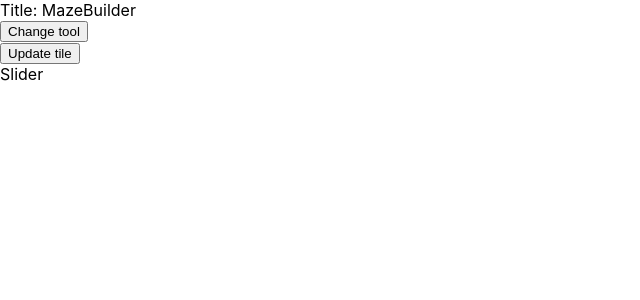
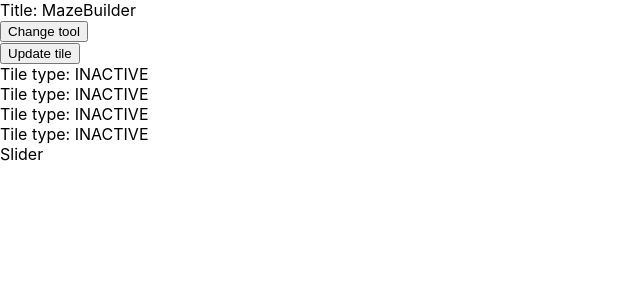
Before and after one commit to Francisco-Ibarra07/MazeBuilder, a React (Create React App) app: page / in a window 1280 px wide. Shown: the top 300 px of the page, without its empty margins (0-640 px from the left). Built offline with nearby package versions, Linux system fonts and the light colour scheme.

Commit message:
Connected Grid component to redux and flattened grid object in store

```diff
--- a/src/components/Grid.tsx
+++ b/src/components/Grid.tsx
@@ -1,22 +1,36 @@
 import React from "react";
 import { TileType } from "../types";
 import { connect, ConnectedProps } from "react-redux";
+import { RootState } from "../store/reducers/rootReducer";
 import { updateTile } from "../store/actions/gridActions";
+import Tile from "./Tile";
 
-const connector = connect();
+// Connect Redux
+const mapStateToProps = (state: RootState) => ({
+  grid: state.grid,
+});
+const connector = connect(mapStateToProps);
 type PropsFromRedux = ConnectedProps<typeof connector>;
 type GridProps = PropsFromRedux;
 
 function Grid(props: GridProps) {
-  const { dispatch } = props;
+  const { dispatch, grid } = props;
+
   const handleClick = () => {
-    dispatch(updateTile(TileType.ACTIVE, { row: 1, col: 1 }));
+    dispatch(updateTile(TileType.FINISH, { row: 1, col: 1 }));
     console.log("Updated tile");
   };
 
   return (
     <div>
       <button onClick={handleClick}>Update tile</button>
+      {grid.map((row, index) => (
+        <div className="row" key={`row-${index}`}>
+          {row.map((value, index) => (
+            <Tile key={`col-${index}`} type={value} />
+          ))}
+        </div>
+      ))}
     </div>
   );
 }
--- a/src/components/Tile.tsx
+++ b/src/components/Tile.tsx
@@ -1,7 +1,14 @@
 import React from "react";
+import { TileType } from "../types";
 
-function Tile() {
-  return <div>Tile</div>;
+type TileProps = {
+  type: TileType;
+};
+
+function Tile(props: TileProps) {
+  const { type } = props;
+
+  return <div>Tile type: {type}</div>;
 }
 
 export default Tile;
--- a/src/types/index.ts
+++ b/src/types/index.ts
@@ -1,10 +1,10 @@
 export enum TileType {
-  INACTIVE,
-  ACTIVE,
-  ROADBLOCK,
-  START,
-  FINISH,
-  PORTAL,
+  INACTIVE = "INACTIVE",
+  ACTIVE = "ACTIVE",
+  ROADBLOCK = "ROADBLOCK",
+  START = "START",
+  FINISH = "FINISH",
+  PORTAL = "PORTAL",
 }
 
 export enum TooltipTypes {
```
